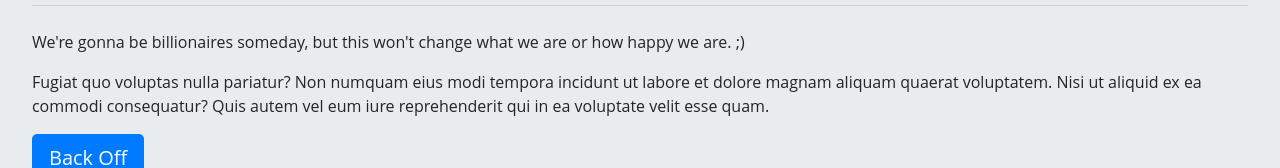
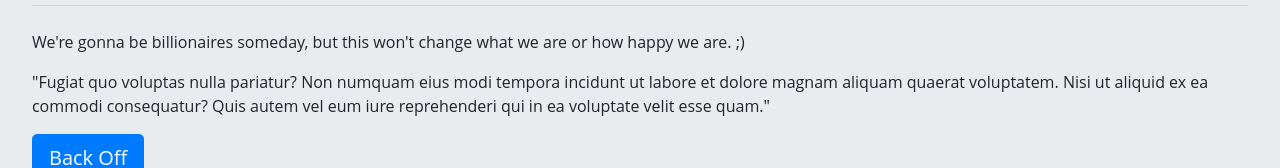
Before and after one commit to vbarsott/BS3Website, a website: page src/about.html in a window 1280 px wide. Shown: the part 284-452 px from the top of the page. Drawn offline with nearby package versions, Linux system fonts and the light colour scheme.

Commit message:
Add quotes to text

```diff
--- a/src/about.html
+++ b/src/about.html
@@ -22,10 +22,10 @@
         or how happy we are. ;)
       </p>
       <p>
-        Fugiat quo voluptas nulla pariatur? Non numquam eius modi tempora
+        &quot;Fugiat quo voluptas nulla pariatur? Non numquam eius modi tempora
         incidunt ut labore et dolore magnam aliquam quaerat voluptatem. Nisi ut
-        aliquid ex ea commodi consequatur? Quis autem vel eum iure reprehenderit
-        qui in ea voluptate velit esse quam.
+        aliquid ex ea commodi consequatur? Quis autem vel eum iure reprehenderi
+        qui in ea voluptate velit esse quam.&quot;
       </p>
       <p class="lead">
         <a class="btn btn-primary btn-lg" href="#" role="button">Back Off</a>
```
